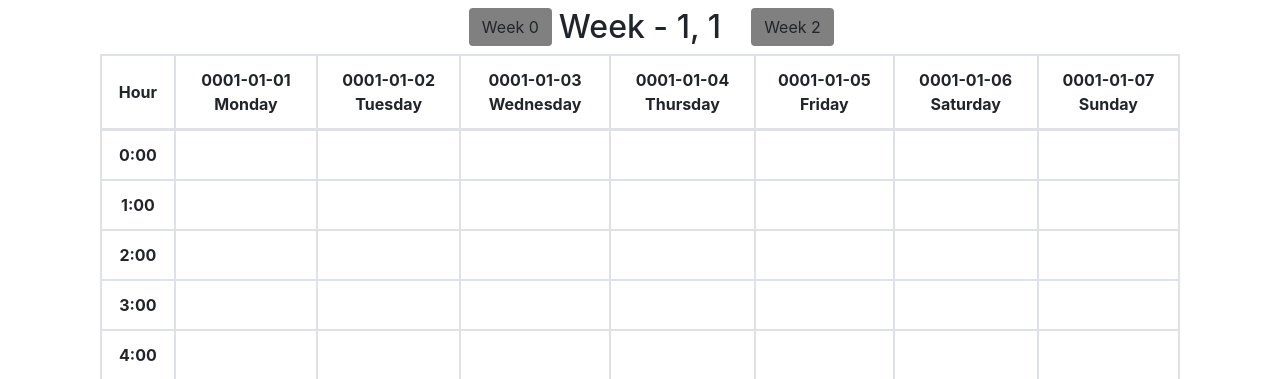
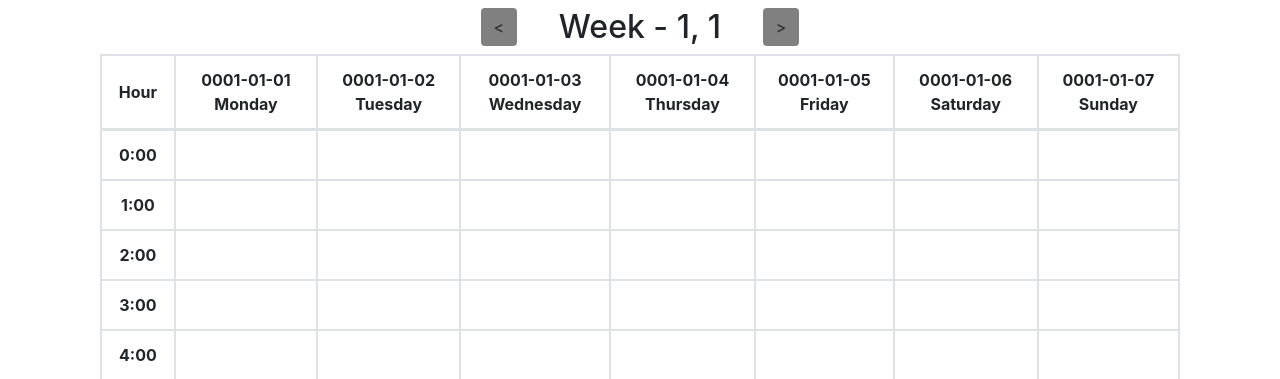
Before and after one commit to kovrichard/mycalendar, a Flask app: page /1/1 in a window 1280 px wide. Shown: the part 56-435 px from the top of the page. Run offline with Flask 2, Linux system fonts and the light colour scheme; a user stored in the database is signed in; data comes from the database, SQL or seed files in the repository; some libraries are stand-ins or nearby versions.

Commit message:
Change week numbers to arrows

```diff
--- a/mycalendar/week/templates/week-button.html
+++ b/mycalendar/week/templates/week-button.html
@@ -1,5 +1,5 @@
 {% block button %}
     <form action="{{ url_for('week.get_week', year = year_number, week = week_number) }}" class="col col-1">
-        <input type="submit" value="Week {{ week_number }}" class="btn week-btn">
+        <input type="submit" value="{{ text }}" class="btn week-btn">
     </form>
 {% endblock %}
--- a/mycalendar/week/templates/week.html
+++ b/mycalendar/week/templates/week.html
@@ -4,11 +4,11 @@
 {% block content %}
     <div class="container">
         <div class="row justify-content-center">
-            {% with week_number= week_number-1 %}
+            {% with week_number=week_number-1, text="<" %}
                 {% include 'week-button.html' %}
             {% endwith %}
             <h2 class="col-auto">Week - {{ week_number }}, {{ year_number }}</h2>
-            {% with week_number=week_number+1 %}
+            {% with week_number=week_number+1, text=">" %}
                 {% include 'week-button.html' %}
             {% endwith %}
         </div>
```
